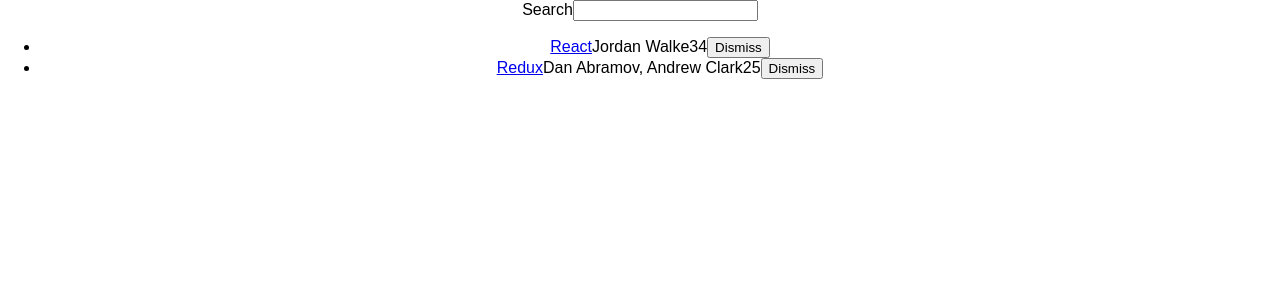
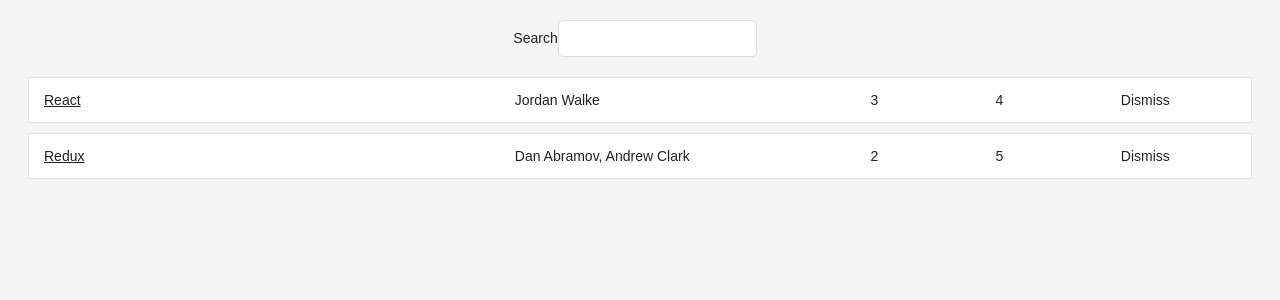
Before and after one commit to Jean-CS/hackernews-clone, a React (Create React App) app: page / in a window 1280 px wide. Shown: the top 300 px of the page. Built offline with nearby package versions, Linux system fonts and the light colour scheme.

Commit message:
adding styles from .css and inline styles

```diff
--- a/src/App.css
+++ b/src/App.css
@@ -26,3 +26,67 @@
   from { transform: rotate(0deg); }
   to { transform: rotate(360deg); }
 }
+
+.page {
+  margin: 20px;
+}
+
+.interactions {
+  text-align: center;
+}
+
+.table {
+  margin: 20px 0;
+}
+
+.table-header {
+  display: flex;
+  line-height: 24px;
+  font-size: 16px;
+  padding: 0 10px;
+  justify-content: space-between;
+}
+
+.table-empty {
+  margin: 200px;
+  text-align: center;
+  font-size: 16px;
+}
+
+.table-row {
+  display: flex;
+  line-height: 24px;
+  white-space: nowrap;
+  margin: 10px 0;
+  padding: 10px;
+  background: #ffffff;
+  border: 1px solid #e3e3e3;
+}
+
+.table-header > span {
+  overflow: hidden;
+  text-overflow: ellipsis;
+  padding: 0 5px;
+}
+
+.table-row > span {
+  overflow: hidden;
+  text-overflow: ellipsis;
+  padding: 0 5px;
+}
+
+.button-inline {
+  border-width: 0;
+  background: transparent;
+  color: inherit;
+  text-align: inherit;
+  -webkit-font-smoothing: inherit;
+  padding: 0;
+  font-size: inherit;
+  cursor: pointer;
+}
+
+.button-active {
+  border-radius: 0;
+  border-bottom: 1px solid #38BB6C;
+}
--- a/src/App.js
+++ b/src/App.js
@@ -71,10 +71,12 @@ class App extends Component {
     const { searchTerm, list } = this.state;
 
     return (
-      <div className="App">
-        <Search onChange={this.onSearchChange} value={searchTerm}>
-          Search
-        </Search>
+      <div className="page">
+        <div className="interactions">
+          <Search onChange={this.onSearchChange} value={searchTerm}>
+            Search
+          </Search>
+        </div>
 
         <Table
           list={list}
--- a/src/components/table.js
+++ b/src/components/table.js
@@ -5,22 +5,27 @@ import Button from './button';
 import isSearched from '../utils/is-searched';
 
 const Table = ({ list, pattern, onDismiss }) => (
-  <ul>
+  <ul className="table">
     {list.filter(isSearched(pattern)).map(item => {
       const onHandleDismiss = () => onDismiss(item.objectID);
 
       return (
-        <li key={item.objectID}>
-          <span>
+        <li key={item.objectID} className="table-row">
+          <span style={{ width: '40%' }}>
             <a href={item.url} title={item.title}>
               {item.title}
             </a>
           </span>
-          <span>{item.author}</span>
-          <span>{item.num_comments}</span>
-          <span>{item.points}</span>
-          <span>
-            <Button onClick={onHandleDismiss}>Dismiss</Button>
+          <span style={{ width: '30%' }}>{item.author}</span>
+          <span style={{ width: '10%' }}>{item.num_comments}</span>
+          <span style={{ width: '10%' }}>{item.points}</span>
+          <span style={{ width: '10%' }}>
+            <Button
+              onClick={onHandleDismiss}
+              className="button-inline"
+            >
+              Dismiss
+            </Button>
           </span>
         </li>
       );
--- a/src/index.css
+++ b/src/index.css
@@ -1,5 +1,44 @@
 body {
+  color: #222;
+  background: #f4f4f4;
+  font: 400 14px CoreSans, Arial,sans-serif;
+}
+
+a {
+  color: #222;
+}
+
+a:hover {
+  text-decoration: underline;
+}
+
+ul, li {
+  list-style: none;
+  padding: 0;
   margin: 0;
-  padding: 0;
-  font-family: sans-serif;
 }
+
+input {
+  padding: 10px;
+  border-radius: 5px;
+  outline: none;
+  margin-right: 10px;
+  border: 1px solid #dddddd;
+}
+
+button {
+  padding: 10px;
+  border-radius: 5px;
+  border: 1px solid #dddddd;
+  background: transparent;
+  color: #808080;
+  cursor: pointer;
+}
+
+button:hover {
+  color: #222;
+}
+
+*:focus {
+  outline: none;
+}
```
